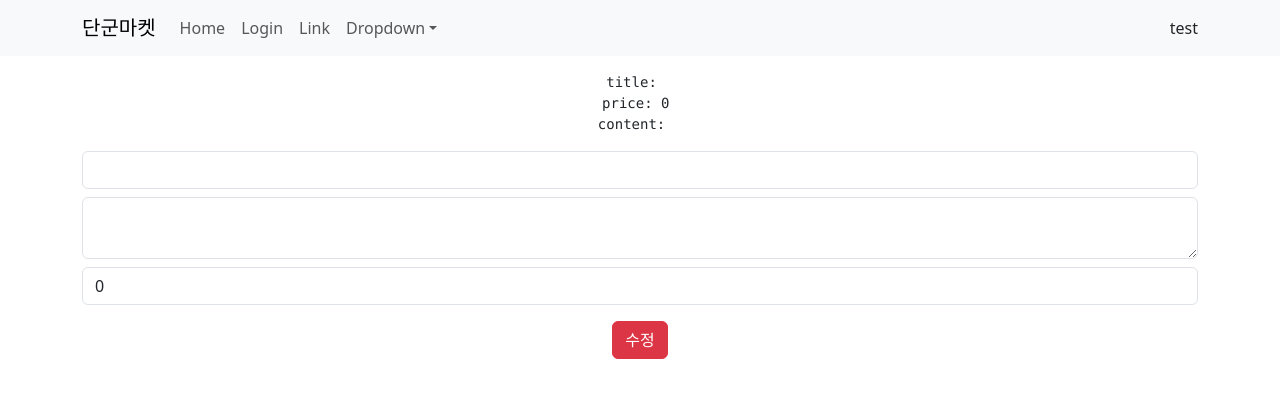
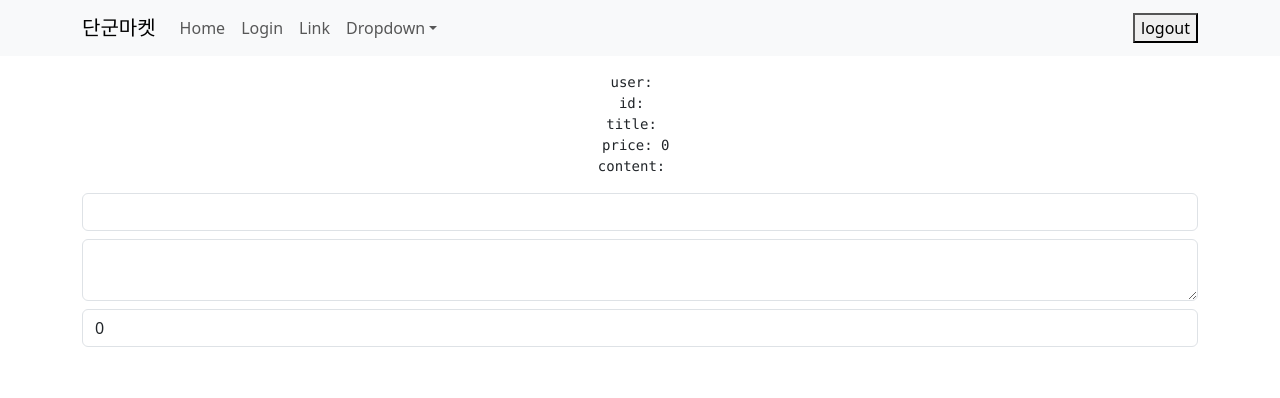
Before and after one commit to Esdyee/firebase-test2, a React (Create React App) app: page /edit in a window 1280 px wide. Shown: the top 398 px of the page. Built offline with nearby package versions, Linux system fonts and the light colour scheme; no server answers.

Commit message:
로그인, 로그아웃되면 NavigationBar 상태 변경

```diff
--- a/src/Login/Login.tsx
+++ b/src/Login/Login.tsx
@@ -21,8 +21,7 @@ function Login() {
 	function submitLogin() {
 		signInWithEmailAndPassword(getAuth(), email, password)
 			.then((result) => {
-				console.log(result);
-				console.log(result.user);
+				localStorage.setItem("user", JSON.stringify(result.user));
 			});
 	}
 
--- a/src/Nav/NavigationBar.tsx
+++ b/src/Nav/NavigationBar.tsx
@@ -4,9 +4,19 @@ import { Link } from "react-router-dom";
 import { auth } from '../firebase';
 function NavigationBar() {
 
-	let [displayName, setDisplayName] = React.useState<string>("test");
+	let [displayName, setDisplayName] = React.useState<string | null>("test");
 
 	useEffect(() => {
+
+		auth.onAuthStateChanged((user) => {
+			if (user) {
+				console.log("user", user);
+				setDisplayName(user.displayName);
+			} else {
+				console.log("user", user);
+				setDisplayName(null);
+			}
+		});
 
 		const userInfo = localStorage.getItem("user");
 		if (userInfo) {
@@ -22,6 +32,11 @@ function NavigationBar() {
 		// });
 
 	});
+
+	const logout = () => {
+		localStorage.removeItem("user"); // localStorage에 저장한 데이터 제거
+		auth.signOut();
+	}
 
 	return (
 		<Navbar expand="lg" className="bg-body-tertiary">
@@ -51,6 +66,7 @@ function NavigationBar() {
 					</Nav>
 				</Navbar.Collapse>
 				<span className={"ms-auto"}>{ displayName }</span>
+				<button className={"ms-2"} onClick={logout}>logout</button>
 			</Container>
 		</Navbar>
 	);
--- a/src/Upload/Edit.tsx
+++ b/src/Upload/Edit.tsx
@@ -76,6 +76,8 @@ function Edit() {
 			{/*<button onClick={upload}>test</button>*/}
 
 			<pre>
+				user: {localStorage.getItem("user")} <br/>
+				id: {id} <br/>
 				title: {title} <br/>
 				price: {price} <br/>
 				content: {content} <br/>
@@ -103,9 +105,14 @@ function Edit() {
 				       }}
 			/>
 
-			<button className={"btn btn-danger mt-3"} id={"send"}
-			        onClick={writeProductData}>수정
-			</button>
+			{
+				// firebase auth 없으면 button 안보이게
+				!!localStorage.getItem("user") ?
+					<button className={"btn btn-danger mt-3"} id={"send"}
+					        onClick={edit}>수정
+					</button>
+					: null
+			}
 		</div>
 	)
 }
```
